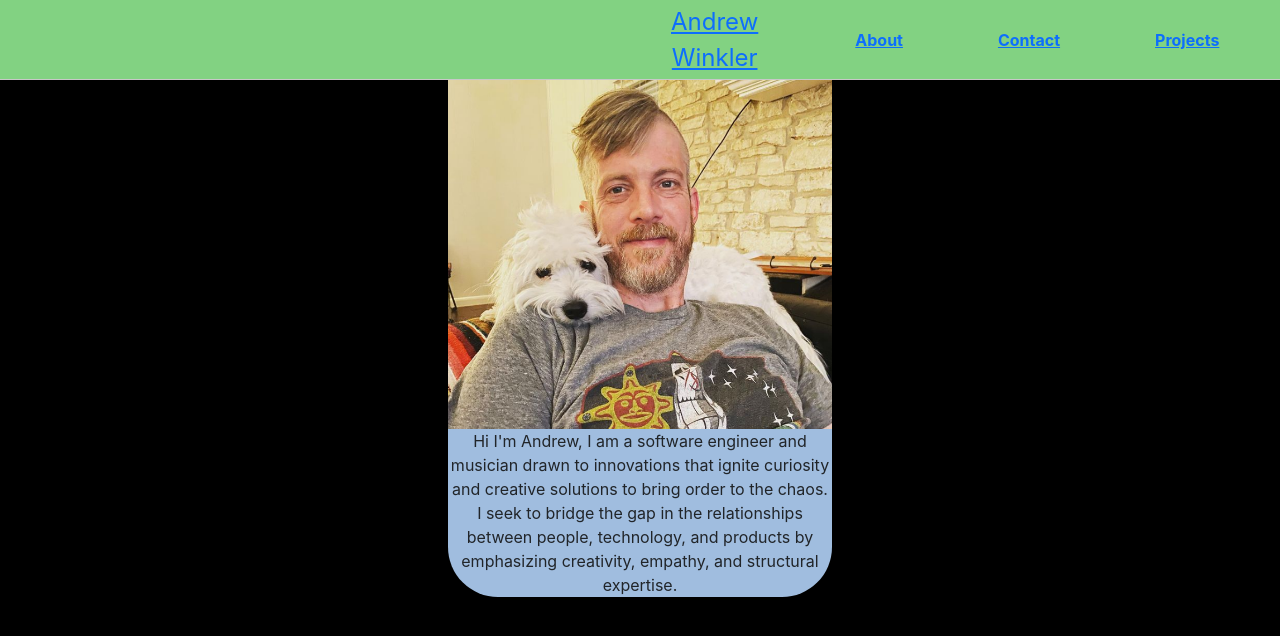
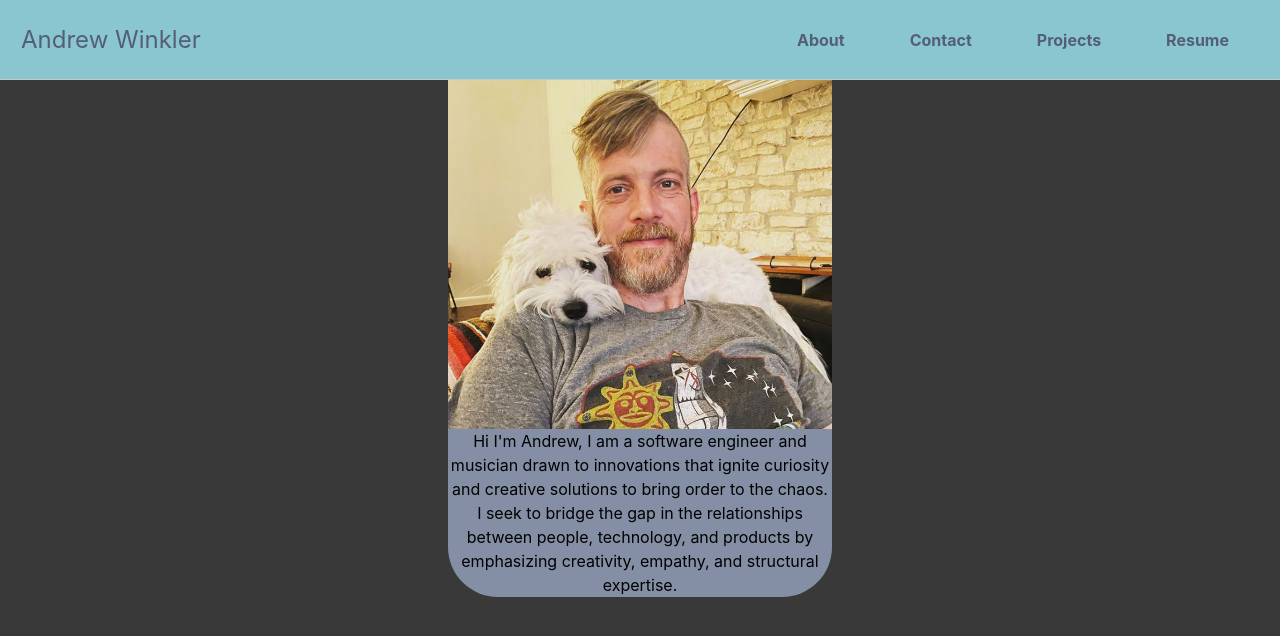
Before and after one commit to Metranohm/portfolio, a React (Create React App) app: page /about in a window 1280 px wide. Shown: the top 636 px of the page. Built offline with nearby package versions, Linux system fonts and the light colour scheme.

Commit message:
color pallete adjustment

```diff
--- a/src/components/NavBar.module.css
+++ b/src/components/NavBar.module.css
@@ -7,9 +7,17 @@
   position: fixed;
   padding: 14px 21px;
   align-items: center;
-  background-color: rgb(130, 210, 130);
+  background-color: #8AC6D0;
   border-bottom: 1px solid rgb(200, 200, 200);
 }
+
+a {
+  color: #545E75;
+  text-decoration: none;
+
+}
+
+
 
 .container img {
   width: 50px;
@@ -26,13 +34,11 @@
 }
 
 .name {
-  font-size: 1.5rem;
-  width: 100%;
-  margin-left: auto;
-  margin-right: auto;
-  display: block;
-  text-align: center;
-padding-left: 650px;}
+font-size: 1.5rem;
+width: 100%;
+display: block;
+text-align: left;
+}
 
 .container li {
   margin-left: 35px;
--- a/src/components/ProjectPreview.module.css
+++ b/src/components/ProjectPreview.module.css
@@ -1,18 +1,18 @@
 .container {
 text-align: center;
 padding-top: 20px;
-border: 1px solid white;
+border: 1px solid #E5DCC5;
 /* justify-content: space-evenly; */
 height: 315px;
 width: 250px;
-color: white;
+color: #E5DCC5;
 justify-content: center;
 display: flex;
 display: inline-block;
 }
 
 .container:hover {
-background-color: rgb(33, 16, 120);
+background-color: #3F826D;
 transition: background-color 0.2s;
 }
 
--- a/src/pages/About/About.module.css
+++ b/src/pages/About/About.module.css
@@ -15,13 +15,14 @@ img {
   margin-left: auto;
   margin-right: auto;
   display: block;
-  background-color: rgb(160, 189, 223);
+  background-color: #848FA5;
   border-radius: 0px 0px 50px 50px;
+  color: black;
 }
 
 div {
   /* background-image: url("Backgrounda.jpeg"); */
-  background-color: black;
+  background-color: #39393A;
   height: 100vh;
   width: 100%;
 }
--- a/src/pages/Contact/Contact.jsx
+++ b/src/pages/Contact/Contact.jsx
@@ -6,9 +6,9 @@ function Contact() {
     <div className={styles.container}>
       <h2>Let's connect!  Send me an email and let's get the ball rolling</h2>
       <div className={styles.links}>
-      <a href="mailto:andrewwink@gmail.com" >Email Me</a>
-      <a href="https://github.com/Metranohm">My GitHub</a>
-      <a href="https://www.linkedin.com/in/andrewjwinkler1/">My LinkedIn</a>
+      <a className={styles.contact} href="mailto:andrewwink@gmail.com" >Email Me</a>
+      <a className={styles.contact} href="https://github.com/Metranohm">My GitHub</a>
+      <a className={styles.contact} href="https://www.linkedin.com/in/andrewjwinkler1/">My LinkedIn</a>
       </div>
       </div>
     </>
--- a/src/pages/Contact/Contact.module.css
+++ b/src/pages/Contact/Contact.module.css
@@ -1,13 +1,16 @@
 .container {
 padding-top: 150px;
-color: blue;
+color: #E5DCC5;
 text-align: center;
 }
 
 h1 {
   padding-bottom: 100px;
+  color: #E5DCC5
 }
 
-a {
+.contact {
   padding: 15px;
+  color: #E5DCC5;
+  text-decoration: none;
 }
--- a/src/pages/Home/Home.module.css
+++ b/src/pages/Home/Home.module.css
@@ -12,6 +12,6 @@
   margin-left: auto;
   margin-right: auto;
   display: block;
-  background-color: rgb(160, 189, 223);
+  background-color: #848FA5;
   border-radius: 0px 0px 50px 50px;
 }
--- a/src/pages/ProjectDetails/ProjectDetails.module.css
+++ b/src/pages/ProjectDetails/ProjectDetails.module.css
@@ -25,7 +25,8 @@ p {
   margin-left: auto;
   margin-right: auto;
   display: block;
-  background-color: rgb(160, 189, 223);
+  background-color: #848FA5;
+  color: #E5DCC5;
 
 }
 
```
